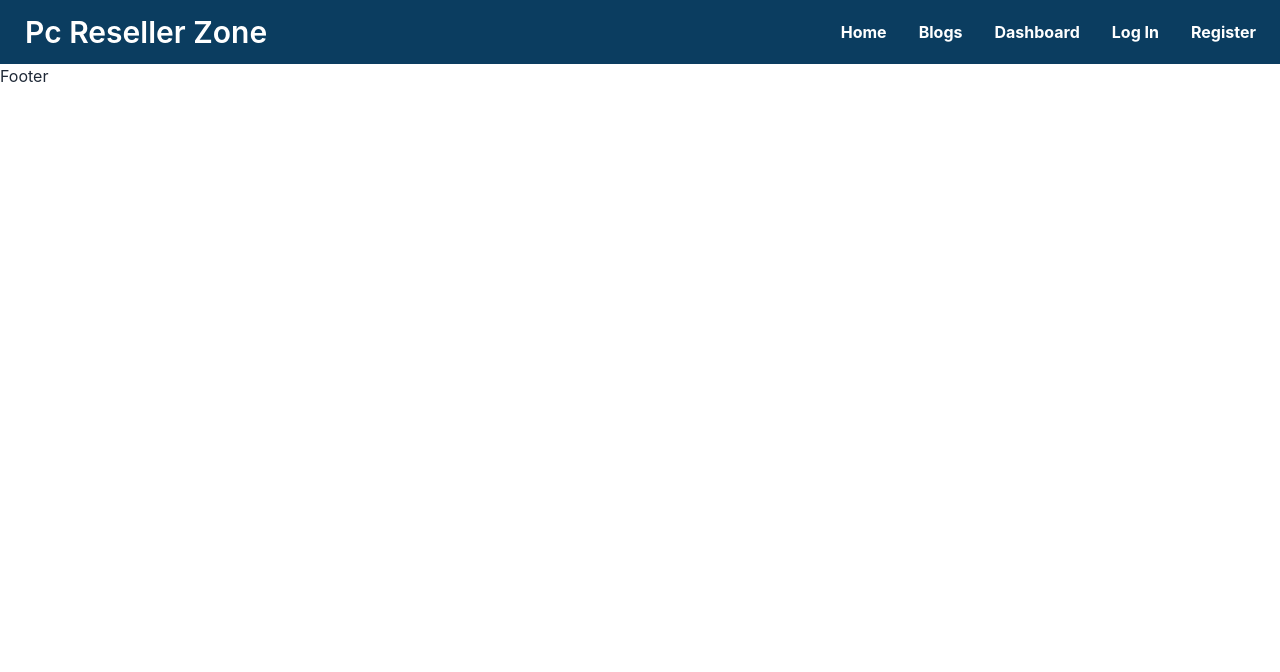
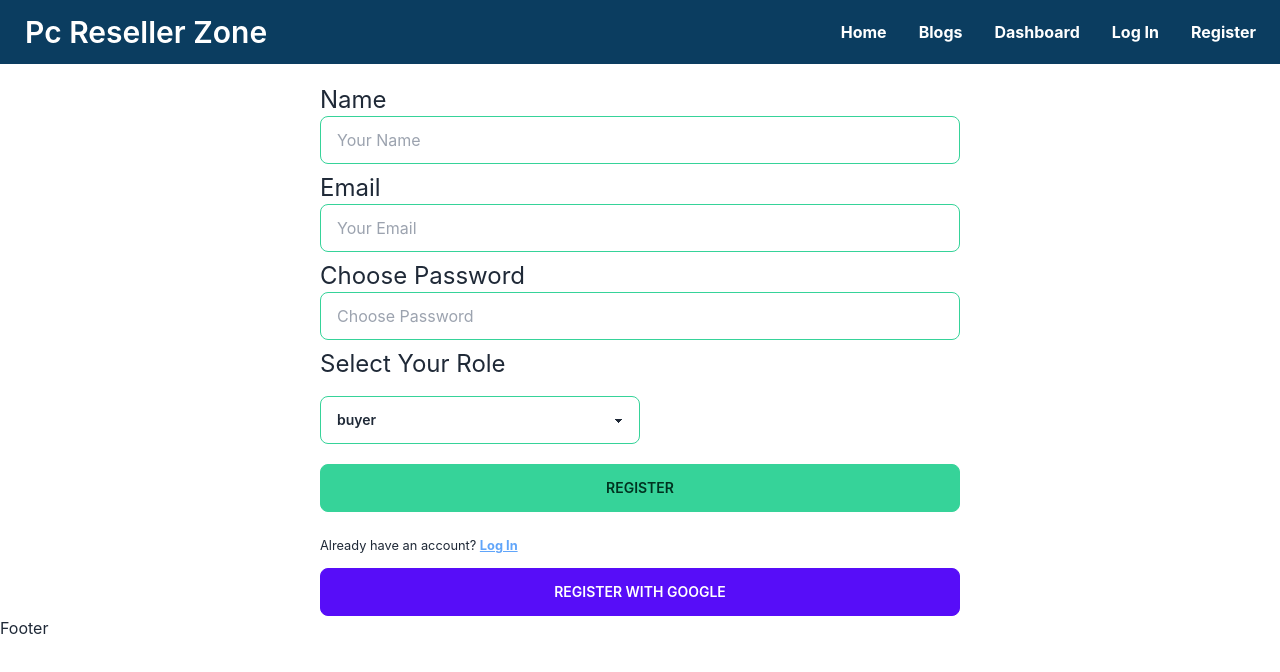
Before and after one commit to merazul-amin/pc-parts-reseller-client, a React (Create React App) app: page /register in a window 1280 px wide. Shown: the top 672 px of the page. Built offline with nearby package versions, Linux system fonts and the light colour scheme; no server answers.

Commit message:
register page added

```diff
--- a/src/components/Pages/Register/Register.js
+++ b/src/components/Pages/Register/Register.js
@@ -1,10 +1,50 @@
 import React from 'react';
+import { Link } from 'react-router-dom';
 
 const Register = () => {
+    const handleRegister = (e) => {
+        e.preventDefault();
+        const form = e.target;
+        const name = form.name.value;
+        const email = form.email.value;
+        const password = form.password.value;
+        const role = form.role.value;
+        console.log(name, email, password, role);
+    }
     return (
-        <form>
+        <div className='w-[95%] lg:w-[50%] mx-auto'>
 
-        </form>
+
+            <form onSubmit={handleRegister} >
+                <h1 className='text-2xl mt-5'>Name</h1>
+                <input name='name' type="text" placeholder="Your Name" className="input input-bordered input-success w-full" />
+
+                <h1 className='text-2xl mt-2'>Email</h1>
+                <input name='email' type="email" placeholder="Your Email" className="input input-bordered input-success w-full" />
+
+                <h1 className='text-2xl mt-2'>Choose Password</h1>
+                <input name='password' type="password" placeholder="Choose Password" className="input input-bordered input-success w-full" />
+
+
+                <h1 className='text-2xl mt-2'>Select Your Role</h1>
+
+                <select name='role' className="select select-success w-full mt-4 max-w-xs">
+                    <option selected>buyer</option>
+                    <option>seller</option>
+
+                </select>
+
+                <button type='submit' className='btn btn-success w-full my-5'>Register</button>
+
+                <p className='mb-3'><small>Already have an account? <Link className='underline text-blue-400 font-bold' to='login'>Log In</Link> </small></p>
+
+
+            </form>
+
+            <button className='btn btn-primary w-full'>Register With Google</button>
+
+
+        </div>
     );
 };
 
```
Also changed, not shown: src/components/SharedPages/NavigationBar/NavigationBar.js (+1 -6 lines).
